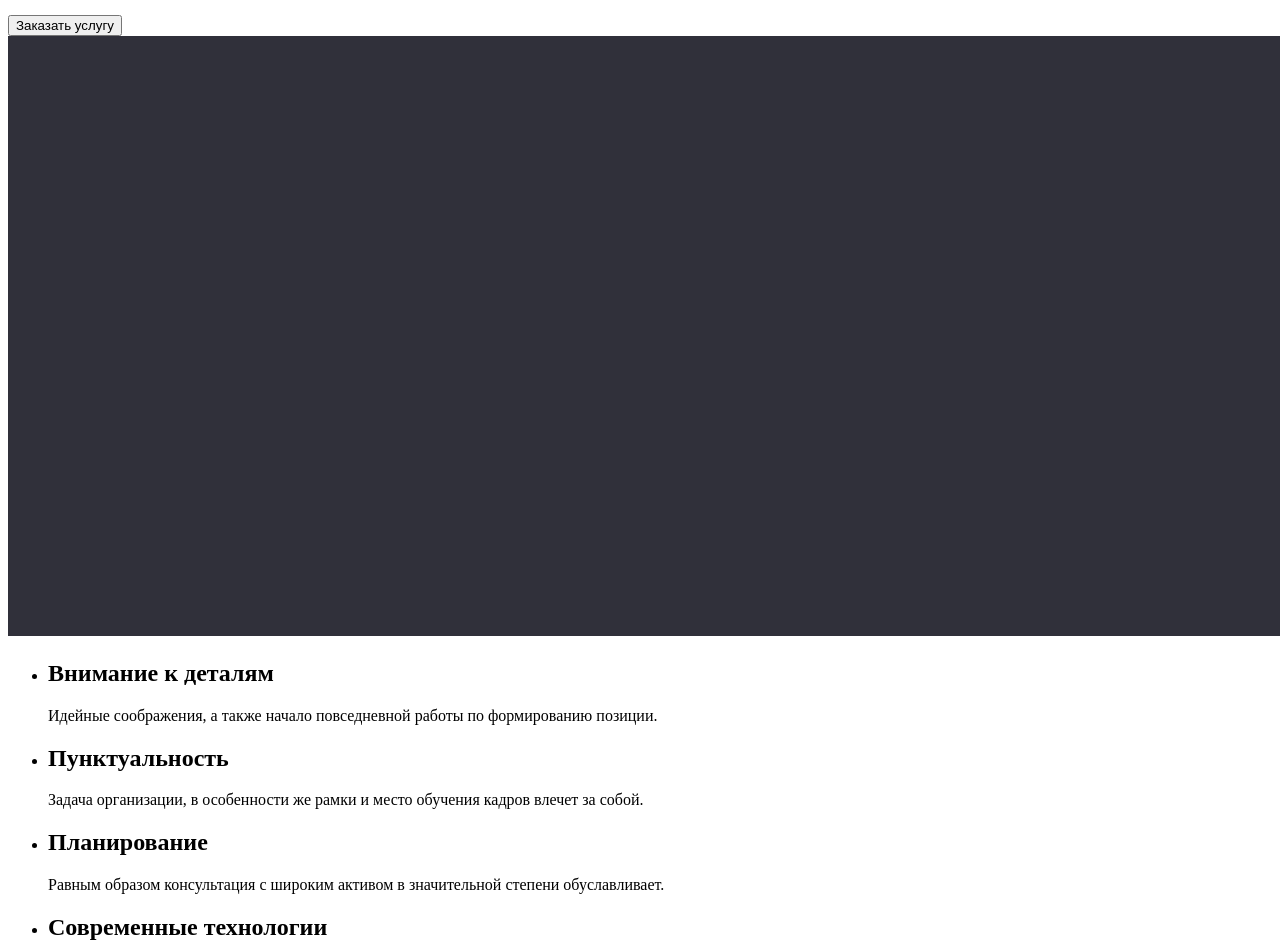
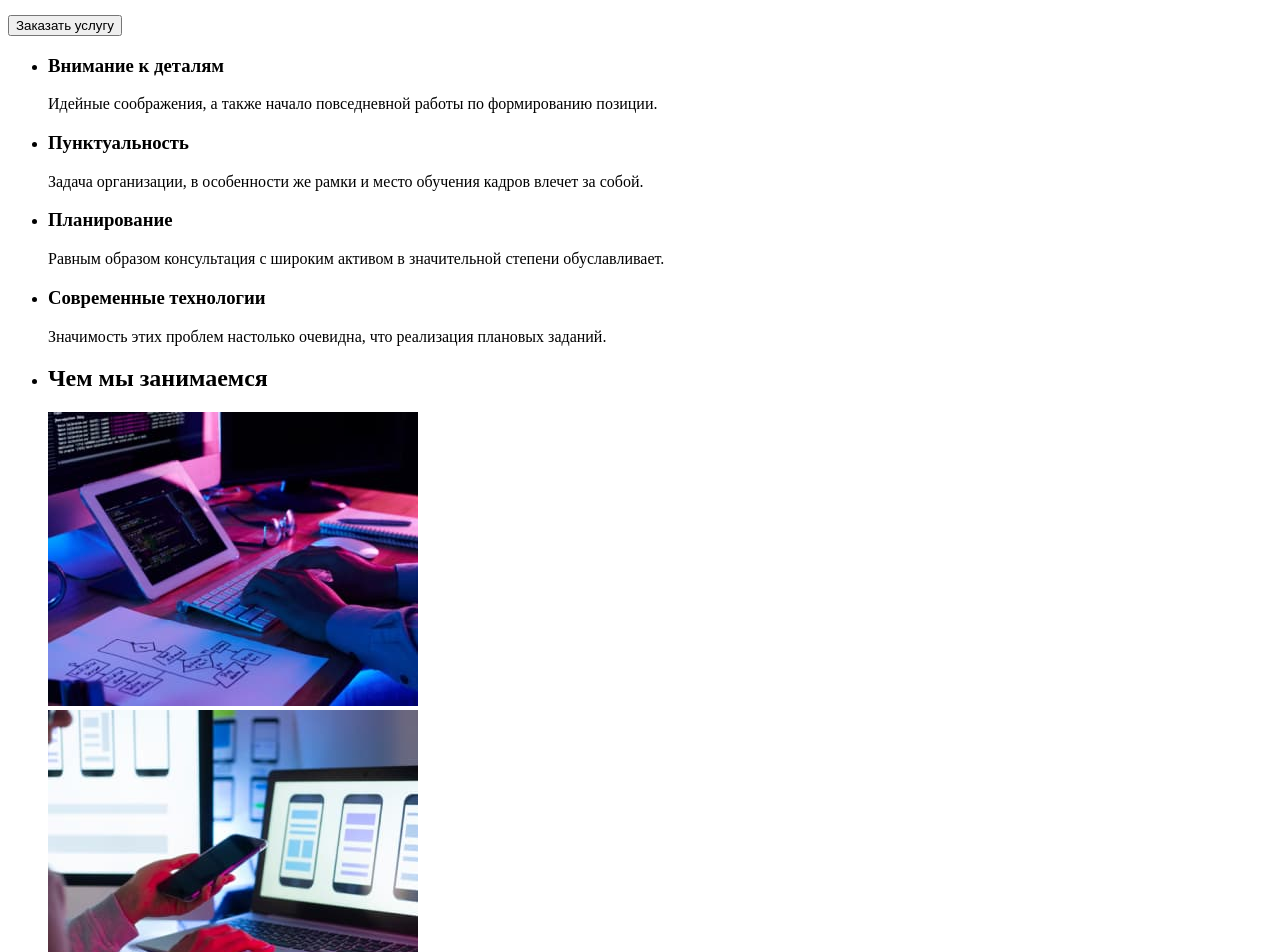
Before and after one commit to Herikon/goit-markup-hw-01, a plain HTML site: page index.html in a window 1280 px wide. Shown: the part 200-1152 px from the top of the page. Drawn offline with Linux system fonts and the light colour scheme.

Commit message:
Work to error 27.03
•зображення тут не потрібно
•це окрема секція
•ці заголовки повинні бути h3
•потрібно обернути в список
•потрібно обернути в р

```diff
--- a/index.html
+++ b/index.html
@@ -30,30 +30,31 @@
         <div>
           <h1>Эффективные решения для вашего бизнеса</h1>
           <button type="button">Заказать услугу</button>
-          <img src="./images/bg.jpg" alt="Пустой баннер" width="1600" height="600" />
         </div>
+      </section>
+      <section>
         <div>
           <ul>
             <li>
-              <h2>Внимание к деталям</h2>
+              <h3>Внимание к деталям</h3>
               <p>
                 Идейные соображения, а также начало повседневной работы по формированию позиции.
               </p>
             </li>
             <li>
-              <h2>Пунктуальность</h2>
+              <h3>Пунктуальность</h3>
               <p>
                 Задача организации, в особенности же рамки и место обучения кадров влечет за собой.
               </p>
             </li>
             <li>
-              <h2>Планирование</h2>
+              <h3>Планирование</h3>
               <p>
                 Равным образом консультация с широким активом в значительной степени обуславливает.
               </p>
             </li>
             <li>
-              <h2>Современные технологии</h2>
+              <h3>Современные технологии</h3>
               <p>Значимость этих проблем настолько очевидна, что реализация плановых заданий.</p>
             </li>
           </ul>
@@ -62,25 +63,33 @@
       <!--Чим займаємось-->
       <section>
         <div>
-          <h2>Чем мы занимаемся</h2>
+          <ul>
+            <li>
+            <h2>Чем мы занимаемся</h2>
           <img
             src="./images/main/img.jpg"
             alt="Разработка кода для компьютера"
             width="370"
             height="294"
           />
+            </li>
+          <li>
           <img
             src="./images/main/img-1.jpg"
             alt="Разработка кода для смартфона"
             width="370"
             height="294"
           />
+           </li>
+           <li>
           <img
             src="./images/main/img-2.jpg"
             alt="Разработка кода для планшета"
             width="370"
             height="294"
           />
+          </li>
+        </ul>
         </div>
       </section>
       <!--Наша команда-->
@@ -116,7 +125,7 @@
     <footer>
       <a href="./index.html"><b>Web</b>Studio</a>
       <address>
-        г. Киев, пр-т Леси Украинки, 26 <br />
+        <p>г. Киев, пр-т Леси Украинки, 26</p> <br />
         <ul>
           <li><a href="mailto:info@example.com">info@example.com</a></li>
           <li><a href="tel:+380991111111">+38 099 111 11 11</a></li>
```
